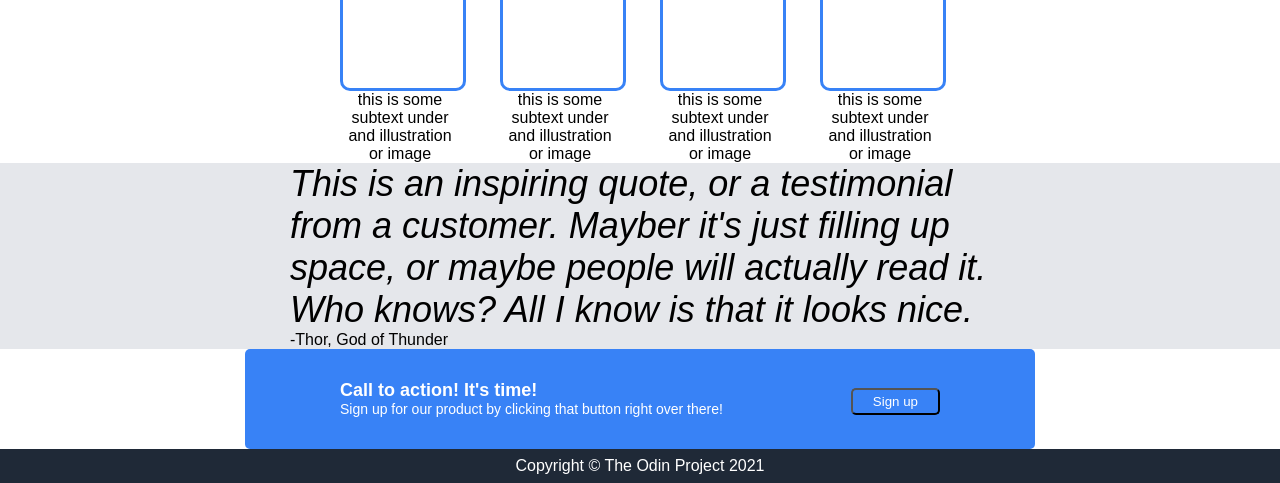
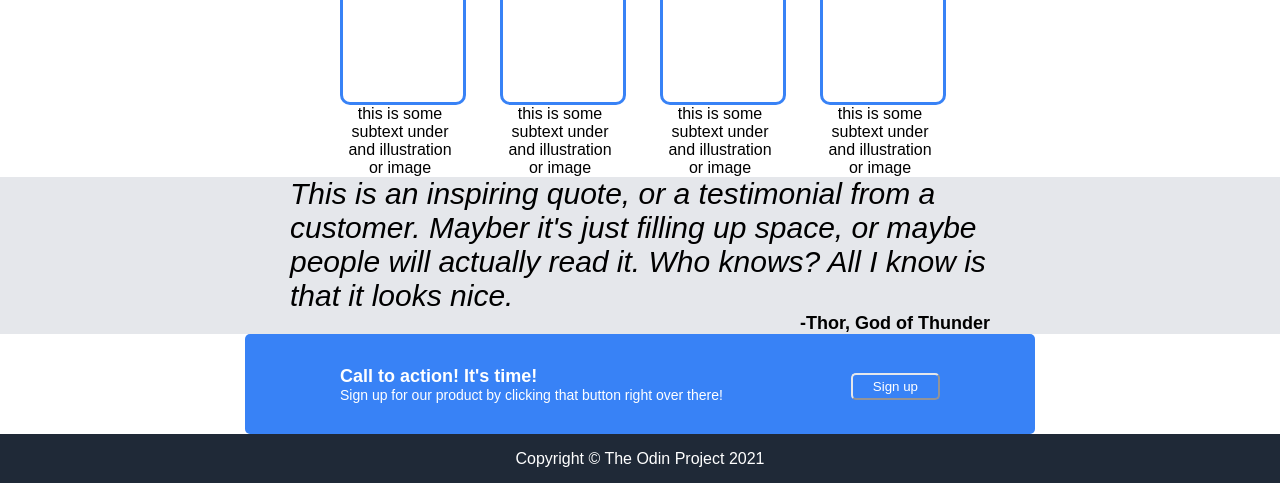
Before and after one commit to RapidCow1/Landing-Page, a plain HTML site: page index.html in a window 1280 px wide. Shown: the part 317-800 px from the top of the page. Drawn offline with Linux system fonts and the light colour scheme.

Commit message:
Format customer location and font

```diff
--- a/style.css
+++ b/style.css
@@ -58,6 +58,10 @@ body {
     margin-top: 5px;
 }
 
+.button2 {
+    border-color: #E5E7EB;
+}
+
 .sec-2 {
     display: flex;
     flex: 1;
@@ -98,9 +102,20 @@ body {
     justify-content: center;
 }
 
+.quote-container {
+    display: flex;
+    flex-direction: column;
+}
+
+.customer {
+    align-self: flex-end;
+    font-weight: bold;
+    font-size: large;
+}
+
 .quote {
     width: 700px;
-    font-size: 36px;
+    font-size: 30px;
 }
 
 .sec-4 {
```
